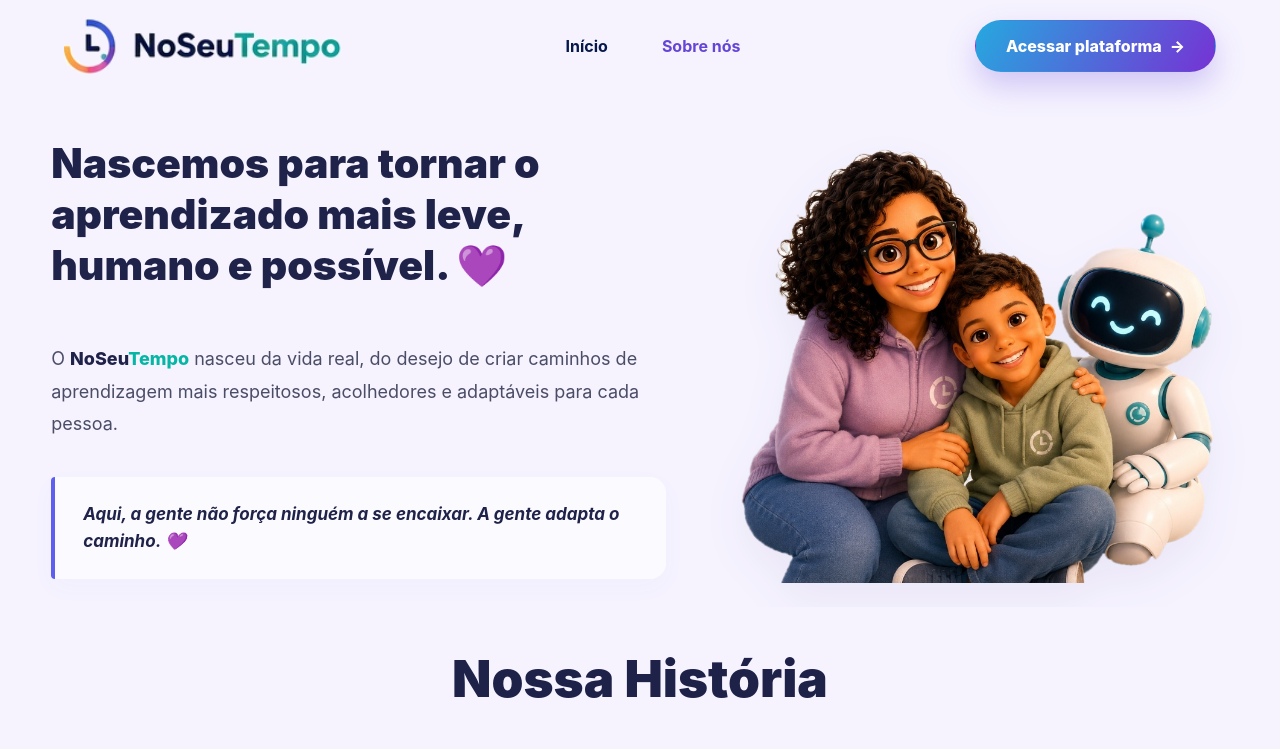
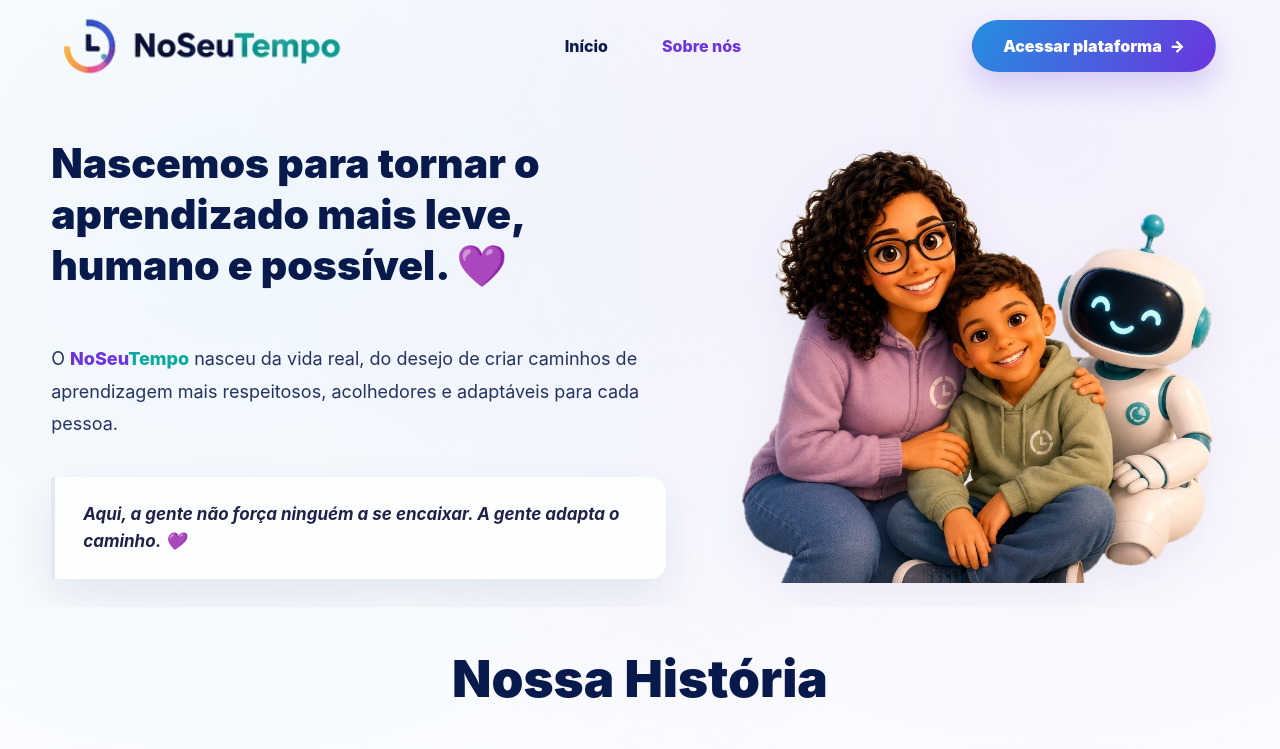
Before and after one commit to mlpaz01/noseutempo-home, a plain HTML site: page sobrenos.html in a window 1280 px wide. Shown: the top 749 px of the page. Drawn offline with Linux system fonts and the light colour scheme.

Commit message:
Padroniza paleta da home e sobre nos

```diff
--- a/sobrenos.html
+++ b/sobrenos.html
@@ -14,15 +14,20 @@
       }
 
       :root {
-        --ink: #09245b;
-        --muted: #1f376f;
-        --purple: #6545d6;
-        --purple-2: #8e73ee;
-        --lavender: #f2edff;
-        --line: #d9d0f8;
-        --soft: #fbf9ff;
+        --ink: #08194b;
+        --text: #243360;
+        --muted: #667096;
+        --purple: #6b34df;
+        --purple-2: #934bff;
+        --blue: #248fdf;
+        --teal: #09a9a0;
+        --orange: #ff8a22;
+        --green: #15a86f;
+        --lavender: #f0e9ff;
+        --line: #e4e8f5;
+        --soft: #fbfcff;
         --white: #ffffff;
-        --shadow: 0 12px 30px rgba(43, 31, 109, 0.12);
+        --shadow: 0 18px 44px rgba(35, 45, 94, 0.09);
       }
 
       * {
@@ -35,8 +40,11 @@
 
       body {
         margin: 0;
-        background: #f6f3ff;
-        color: var(--ink);
+        background:
+          radial-gradient(circle at 18% 7%, rgba(35, 143, 223, 0.07), transparent 25%),
+          radial-gradient(circle at 82% 4%, rgba(107, 52, 223, 0.08), transparent 25%),
+          linear-gradient(180deg, #fff 0%, #fbfcff 55%, #fff 100%);
+        color: var(--text);
         font-family: Inter, "Segoe UI", Arial, Helvetica, sans-serif;
       }
 
@@ -54,7 +62,7 @@
         width: 100%;
         margin: 0 auto;
         overflow: hidden;
-        background: #f6f3ff;
+        background: transparent;
       }
 
       .site-header {
@@ -1197,14 +1205,16 @@
       .audience,
       .cta,
       .trust {
-        background: #f6f3ff !important;
+        background: transparent !important;
       }
 
       .click-card,
       .caixa-manifesto-premium,
       .quote-historia-topo,
       .cta-panel {
-        background: rgba(255, 255, 255, 0.64) !important;
+        background: rgba(255, 255, 255, 0.86) !important;
+        border-color: var(--line) !important;
+        box-shadow: var(--shadow) !important;
       }
 
       /* Cabecalho padronizado igual ao da home */
@@ -1230,18 +1240,18 @@
         display: flex;
         align-items: center;
         gap: 54px;
-        color: #07194b;
+        color: var(--ink);
         font-size: 16px;
-        font-weight: 700;
+        font-weight: 850;
       }
       .std-header .main-nav a {
         position: relative;
         padding: 0;
-        color: #07194b;
+        color: var(--ink);
       }
       .std-header .main-nav a.active,
       .std-header .main-nav a:hover {
-        color: #6545d6;
+        color: var(--purple);
       }
       .std-header .main-nav .active::after,
       .main-nav .active::after {
@@ -1261,14 +1271,73 @@
         border-radius: 999px;
         border: 1px solid transparent;
         font-size: 16px;
-        font-weight: 800;
+        font-weight: 900;
         white-space: nowrap;
         text-decoration: none;
       }
       .std-header .button-primary {
         color: #fff;
-        background: linear-gradient(120deg, #26a8df 0%, #7632d4 100%);
-        box-shadow: 0 14px 30px rgba(96, 63, 214, 0.25);
+        background: linear-gradient(120deg, var(--blue) 0%, var(--purple) 100%);
+        box-shadow: 0 14px 30px rgba(96, 63, 214, 0.22);
+      }
+
+      /* Paleta padronizada com a home */
+      .marca-no-seu,
+      .purple-text,
+      .editorial-badge,
+      .main-nav a:hover,
+      .main-nav a:focus-visible,
+      .main-nav .active {
+        color: var(--purple) !important;
+      }
+      .marca-tempo,
+      .logo-word .t,
+      .editorial-badge.teal,
+      .editorial-quote-aberto.teal,
+      .audience .eyebrow,
+      .cta .eyebrow {
+        color: var(--teal) !important;
+      }
+      .secao-historia-topo h2,
+      .titulo-historia,
+      .editorial-bloco-conteudo h2,
+      .audience h2,
+      .cta h2 {
+        color: var(--ink) !important;
+      }
+      .paragrafo-editorial,
+      .texto-historia p,
+      .editorial-paragrafo,
+      .card-text,
+      .cta p,
+      .trust-link,
+      .destaque-proposito {
+        color: var(--text) !important;
+      }
+      .icon-bubble {
+        color: var(--purple) !important;
+        background: color-mix(in srgb, var(--purple) 10%, #fff) !important;
+      }
+      .click-card:nth-child(3n + 2) .icon-bubble,
+      .trust-link:nth-child(2) .icon {
+        color: var(--blue) !important;
+        background: color-mix(in srgb, var(--blue) 10%, #fff) !important;
+      }
+      .click-card:nth-child(3n) .icon-bubble,
+      .trust-link:nth-child(3) .icon {
+        color: var(--teal) !important;
+        background: color-mix(in srgb, var(--teal) 10%, #fff) !important;
+      }
+      .click-card:hover,
+      .click-card:focus-visible {
+        border-color: color-mix(in srgb, var(--purple) 24%, var(--line)) !important;
+      }
+      html,
+      body {
+        background:
+          radial-gradient(circle at 18% 7%, rgba(35, 143, 223, 0.07), transparent 25%),
+          radial-gradient(circle at 82% 4%, rgba(107, 52, 223, 0.08), transparent 25%),
+          linear-gradient(180deg, #fff 0%, #fbfcff 55%, #fff 100%) !important;
       }
     </style>
   </head>
```
Also changed, not shown: index.html (+56 -5 lines), assets/home/logo-clock.png (added), assets/home/logo-ring.png (added), assets/home/logo-wordmark.png (added).
